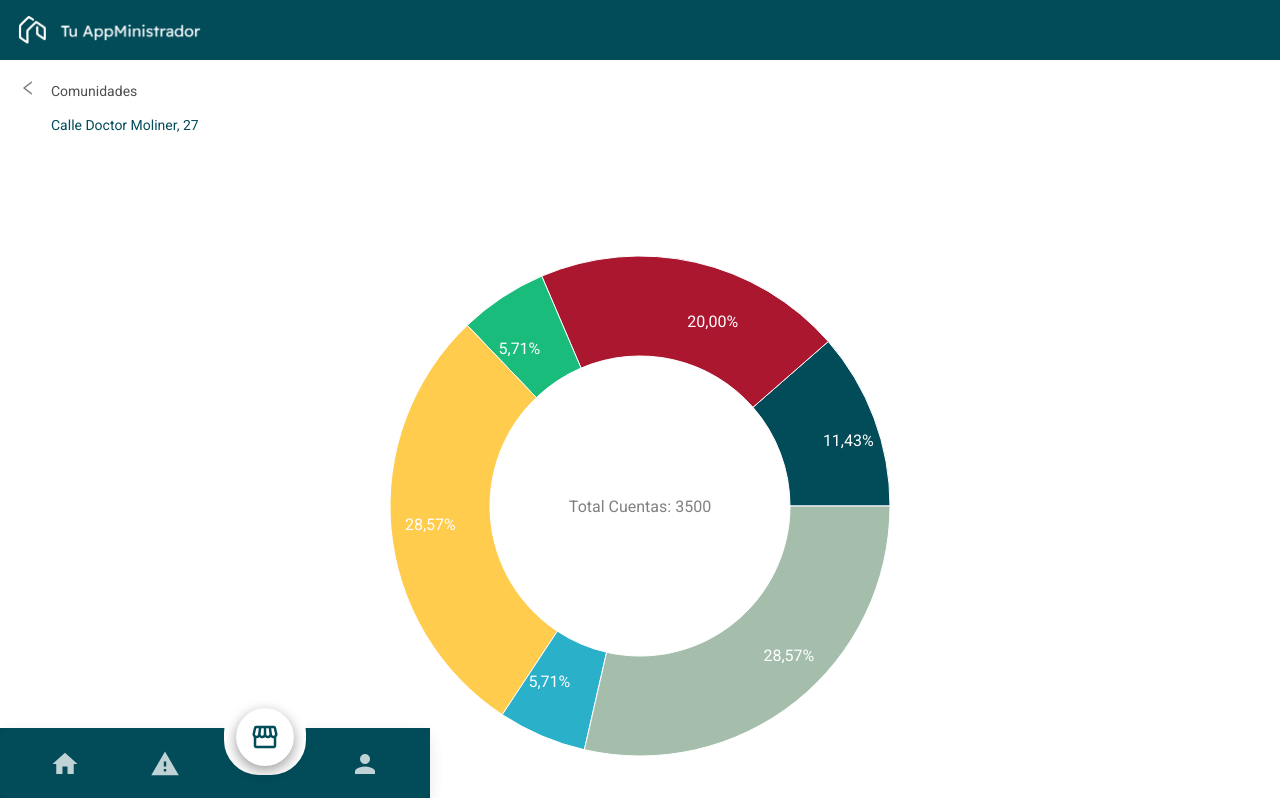
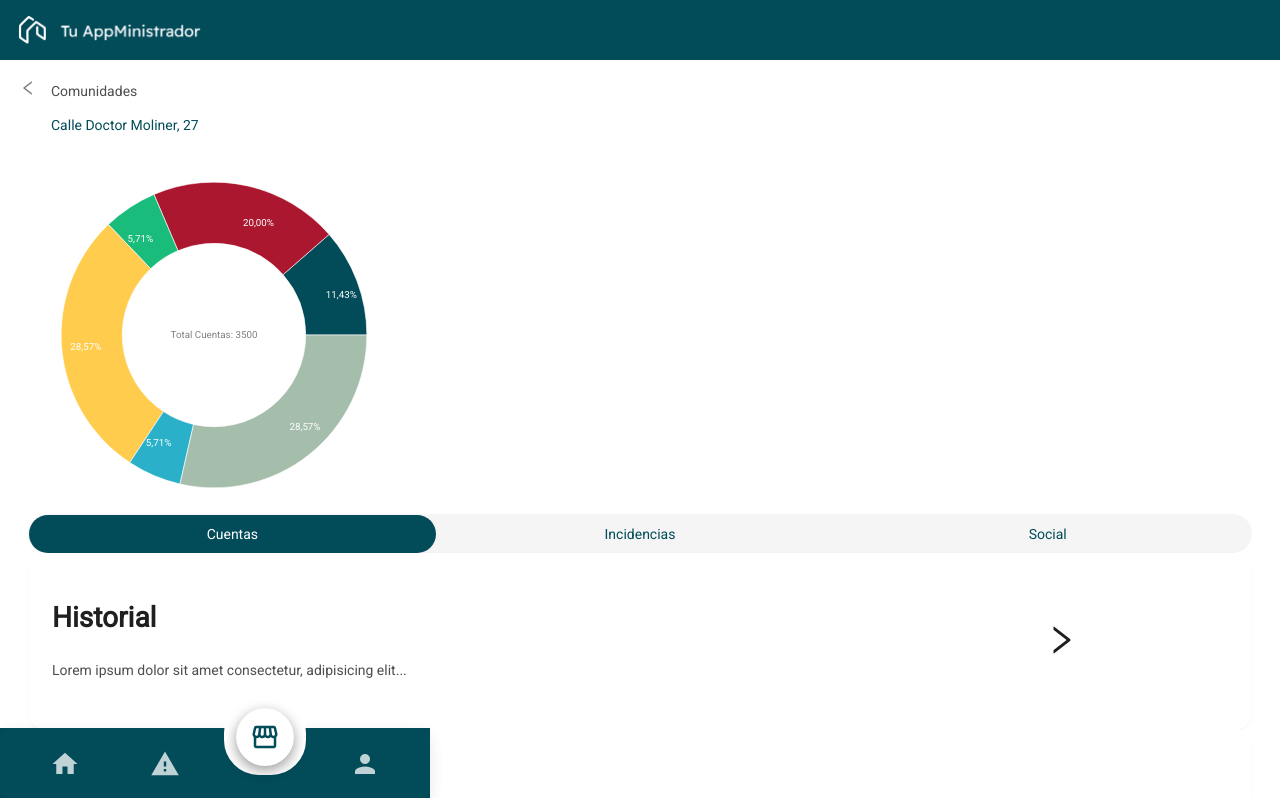
Before and after one commit to Cocera/DT2024_client, a React (Vite) app: page /comunidad/cuenta/65a732acd06ef98cb6409214 in a window 1280 px wide. Shown: the top 798 px of the page. Built offline with nearby package versions, Linux system fonts and the light colour scheme.

Commit message:
structure & style CommunityAccount

```diff
--- a/src/components/PieChart/PieChart.jsx
+++ b/src/components/PieChart/PieChart.jsx
@@ -1,3 +1,4 @@
+import "./PieChart.scss";
 import { PieChart, Pie, Tooltip, Cell, LabelList, Label } from "recharts";
 
 const DonutChart = ({ data, type, selectedOption }) => {
@@ -41,11 +42,7 @@ const DonutChart = ({ data, type, selectedOption }) => {
 	return (
 		<>
 			<div
-				style={{
-					textAlign: "center",
-					display: "flex",
-					justifyContent: "center",
-				}}>
+			className="container-pie-chart">
 				<PieChart width={700} height={700}>
 					<Tooltip />
 					<Pie
--- a/src/pages/CommunityAccount/CommunityAccount.jsx
+++ b/src/pages/CommunityAccount/CommunityAccount.jsx
@@ -9,6 +9,7 @@ import Footer from "../../components/Footer/Footer";
 import { useDispatch, useSelector } from "react-redux";
 import { useAuth0 } from "@auth0/auth0-react";
 import { useLocation } from "react-router-dom";
+import { Flex } from "antd";
 
 const CommunityAccount = () => {
 	const dispatch = useDispatch();
@@ -185,6 +186,8 @@ const CommunityAccount = () => {
 	return (
 		<>
 			<Header title="Comunidades" community="Calle Doctor Moliner, 27" />
+			<div className="container-pie-chart">
+
 				{selectedOption === "Social" ? (
 					<ProfileImage width={300} height={300} />
 				) : (
@@ -194,8 +197,12 @@ const CommunityAccount = () => {
 						selectedOption={selectedOption}
 					/>
 				)}
+			</div>
+
+			<Flex vertical="true" align="strecht" style={{ paddingLeft: 28, paddingRight: 28 }}>
 				<SegmentedSlider options={options} onChange={handleOptionChange} />
 				<Cards cardData={cardData} />
+			</Flex>
 			<Footer />
 		</>
 	);
--- a/src/pages/CommunityAccount/CommunityAccount.scss
+++ b/src/pages/CommunityAccount/CommunityAccount.scss
@@ -0,0 +1,7 @@
+.container-pie-chart {
+    width: 428px;
+    height: 358px;
+    display: flex;
+    align-items: center;
+    justify-content: center;
+}
```
Also changed, not shown: src/components/PieChart/PieChart.scss (added). Lines whose indentation alone changed are shown as unchanged.
